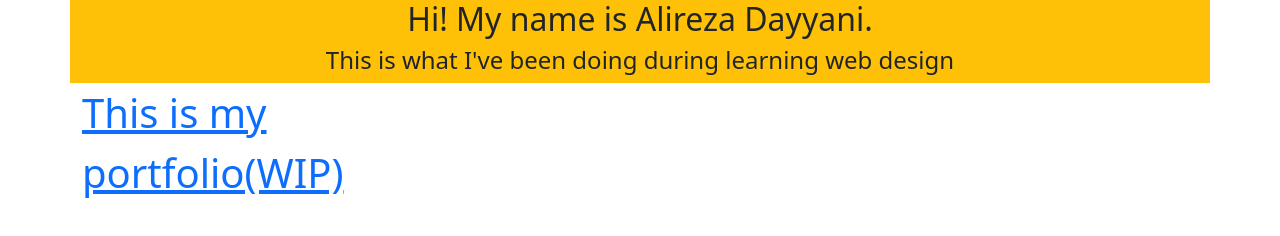
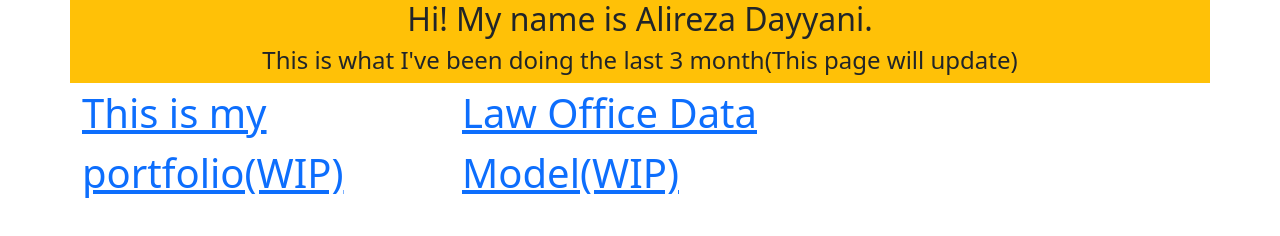
Before and after one commit to alireza-dayyani/alireza-dayyani.github.io, a plain HTML site: page index.html in a window 1280 px wide. Drawn offline with nearby package versions, Linux system fonts and the light colour scheme.

Commit message:
sixthCommit

```diff
--- a/index.html
+++ b/index.html
@@ -17,11 +17,13 @@
     <div class="container">
         <div class="row bg-warning">
             <h2 class="text-center">Hi! My name is Alireza Dayyani.</h2>
-            <h4 class="text-center">This is what I've been doing during learning web design</h4>
+            <h4 class="text-center">This is what I've been doing the last 3 month(This page will update)</h4>
         </div>
         <div class="row">
             <div class="col-4"><a class="fs-1" href="pages/portfolio.html">This is my portfolio(WIP)</a></div>
-            <div class="col-4"></div>
+            <div class="col-4"><a
+                    href="https://docs.google.com/spreadsheets/d/1hYIwU-4T9noP4QBDwg7dibLB_4enYzQM/edit?usp=sharing&ouid=112870820054900990914&rtpof=true&sd=true"
+                    class="fs-1">Law Office Data Model(WIP)</a></div>
             <div class="col-4"></div>
         </div>
         <div class="row"></div>
```
